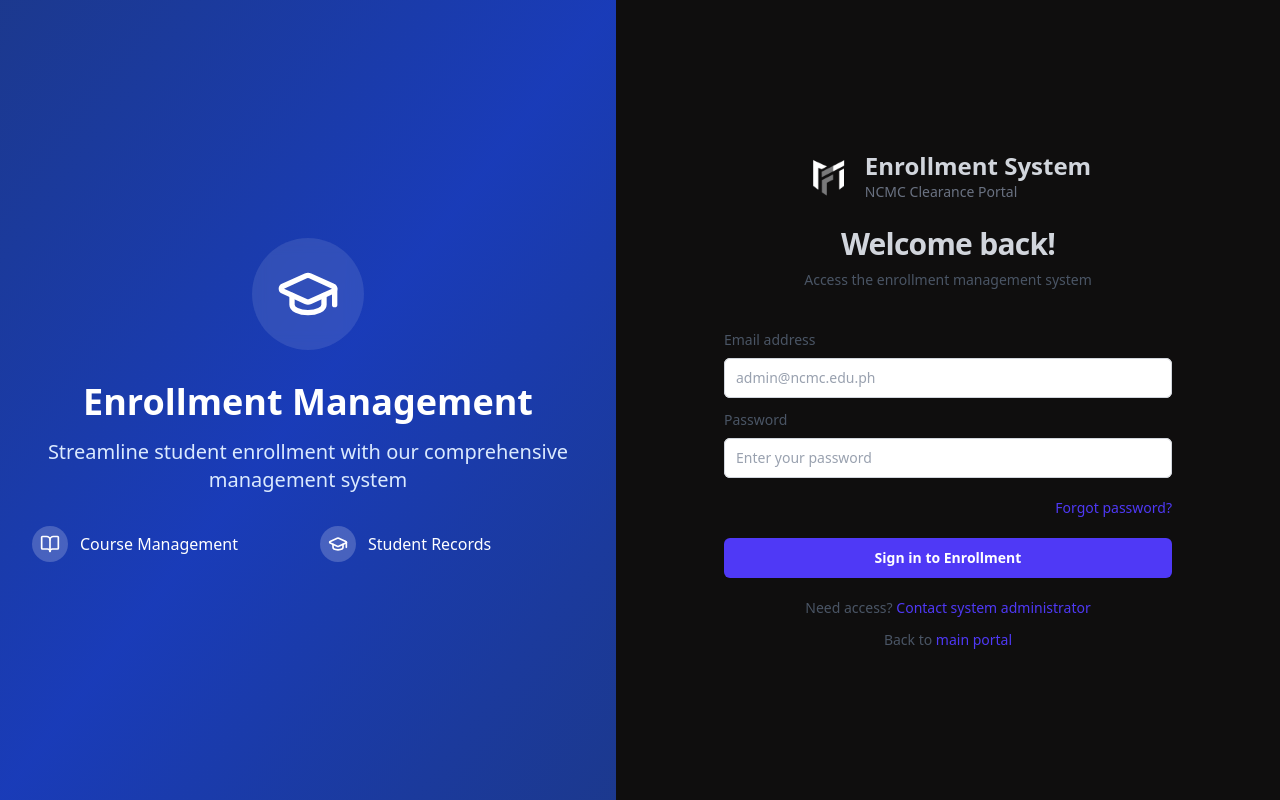
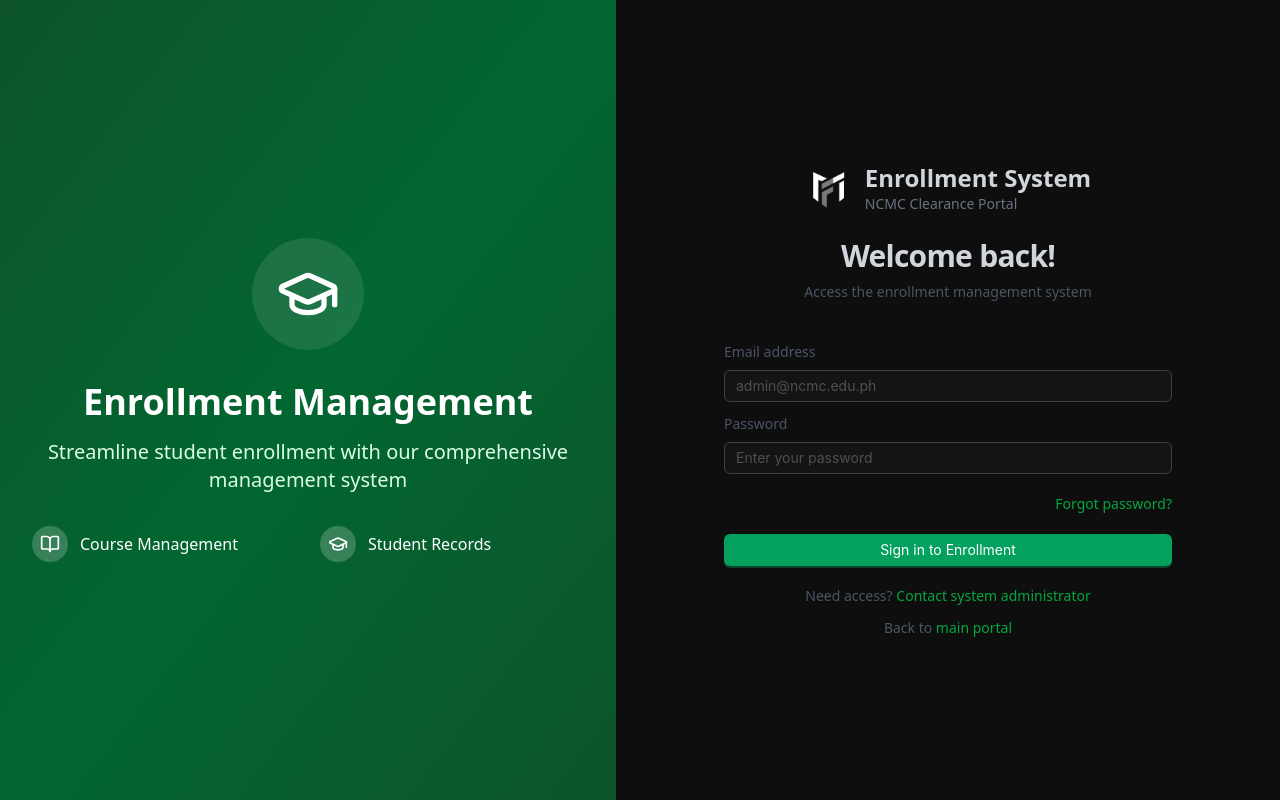
Before and after one commit to anthonyc-dev/Enrollment-management-system, a React (Vite) app: page /enrollmentLogin in a window 1280 px wide. Built offline with nearby package versions, Linux system fonts and the light colour scheme.

Commit message:
refactor: migrate auth components to use Ant Design and improve form handling

```diff
--- a/src/components/myUi/auth/AuthButton.tsx
+++ b/src/components/myUi/auth/AuthButton.tsx
@@ -1,3 +1,4 @@
+import { Button } from "antd";
 import React from "react";
 import { ClipLoader } from "react-spinners";
 
@@ -5,7 +6,7 @@ interface AuthButtonProps {
   isLoading?: boolean;
   label?: string;
   loadingLabel?: string;
-  type?: "button" | "submit" | "reset";
+  htmlType?: "button" | "submit" | "reset";
   className?: string;
 }
 
@@ -13,12 +14,13 @@ const AuthButton: React.FC<AuthButtonProps> = ({
   isLoading = false,
   label,
   loadingLabel,
-  type,
+  htmlType = "button",
   className = "",
 }) => {
   return (
-    <button
-      type={type}
+    <Button
+      type="primary"
+      htmlType={htmlType}
       className={`flex w-full justify-center rounded-md bg-indigo-600 px-3 py-2 text-sm/6 font-semibold text-white shadow-xs hover:bg-indigo-500 focus-visible:outline-2 focus-visible:outline-offset-2 focus-visible:outline-indigo-600 disabled:opacity-50 ${className}`}
       disabled={isLoading}
     >
@@ -30,7 +32,7 @@ const AuthButton: React.FC<AuthButtonProps> = ({
       ) : (
         label
       )}
-    </button>
+    </Button>
   );
 };
 
--- a/src/components/myUi/auth/FormInput.tsx
+++ b/src/components/myUi/auth/FormInput.tsx
@@ -1,28 +1,31 @@
-import React from "react";
-import { type FieldError } from "react-hook-form";
+import {
+  Controller,
+  type Control,
+  type FieldError,
+  type FieldValues,
+  type Path,
+} from "react-hook-form";
+import { Input } from "antd";
 
-interface FormInputProps {
-  id: string;
+interface FormInputProps<T extends FieldValues> {
+  id: Path<T>; // ensures id matches keys in your form schema
   type?: string;
   placeholder?: string;
   autoComplete?: string;
   error?: FieldError;
-  // eslint-disable-next-line @typescript-eslint/no-explicit-any
-  register: any;
+  control: Control<T>;
   label?: string;
-  className?: string;
 }
 
-const FormInput: React.FC<FormInputProps> = ({
+const FormInput = <T extends FieldValues>({
   id,
-  type,
+  type = "text",
   placeholder,
   autoComplete,
   error,
-  register,
+  control,
   label,
-  className,
-}) => {
+}: FormInputProps<T>) => {
   return (
     <div>
       {label && (
@@ -33,16 +36,21 @@ const FormInput: React.FC<FormInputProps> = ({
           {label}
         </label>
       )}
-      <input
-        id={id}
-        type={type}
-        placeholder={placeholder}
-        autoComplete={autoComplete}
-        {...register(id)}
-        className={`block w-full rounded-md bg-white px-3 py-2 text-base text-gray-900 outline-1 -outline-offset-1 outline-gray-300 placeholder:text-gray-400 focus:outline-2 focus:-outline-offset-2 focus:outline-indigo-600 sm:text-sm/6 ${
-          error ? "border border-red-500" : ""
-        } ${className}`}
+
+      <Controller
+        name={id}
+        control={control}
+        render={({ field }) => (
+          <Input
+            {...field}
+            id={id}
+            type={type}
+            placeholder={placeholder}
+            autoComplete={autoComplete}
+          />
+        )}
       />
+
       {error && <p className="text-xs text-red-600 mt-1">{error.message}</p>}
     </div>
   );
--- a/src/pages/enrollmentSide/EnrollmentLogin.tsx
+++ b/src/pages/enrollmentSide/EnrollmentLogin.tsx
@@ -10,6 +10,7 @@ import AuthButton from "../../components/myUi/auth/AuthButton";
 import StatusModal from "../../components/myUi/auth/StatusModal";
 import axiosInstance from "@/api/axios";
 import type { AxiosError } from "axios";
+import axios from "axios";
 
 export default function EnrollmentLogin() {
   const navigate = useNavigate();
@@ -21,13 +22,12 @@ export default function EnrollmentLogin() {
 
   // ✅ React Hook Form setup
   const {
-    register,
+    control,
     handleSubmit,
     formState: { errors },
   } = useForm<LoginData>({
     resolver: zodResolver(loginSchema),
     mode: "onTouched",
-    defaultValues: { email: "", password: "" },
   });
 
   // ✅ Login handler
@@ -55,28 +55,25 @@ export default function EnrollmentLogin() {
       // Optional: Save user info
       localStorage.setItem("user", JSON.stringify(userData.user || {}));
     } catch (err: unknown) {
-      // ✅ Type-safe error handling
-      if (typeof err === "object" && err !== null && "isAxiosError" in err) {
-        const axiosError = err as AxiosError<{ error?: string }>;
+      const axiosError = err as AxiosError<{ error?: string }>;
 
+      if (axios.isAxiosError(axiosError)) {
         if (axiosError.response) {
-          const { status } = axiosError.response;
+          const { status, data } = axiosError.response;
+
           if ([400, 401, 404].includes(status)) {
-            setError(
-              axiosError.response.data?.error ||
-                "Wrong credentials. Please try again."
-            );
+            setError(data?.error || "Wrong credentials. Please try again.");
           } else {
             setError("Server error. Please try again later.");
           }
         } else if (axiosError.request) {
           setError("Network error. Please check your connection.");
         } else {
-          setError("Unexpected error. Please try again.");
+          setError("Unexpected error occurred. Please try again.");
         }
       } else {
-        // Non-Axios errors (e.g., runtime)
-        setError("Unexpected error occurred. Please try again.");
+        // Non-Axios errors
+        setError("Something went wrong. Please try again.");
       }
     } finally {
       setIsLoading(false);
@@ -91,7 +88,7 @@ export default function EnrollmentLogin() {
   return (
     <div className="min-h-screen flex">
       {/* Left side: branding */}
-      <div className="hidden lg:flex flex-1 items-center justify-center bg-gradient-to-br from-blue-900 via-blue-800 to-blue-900">
+      <div className="hidden lg:flex flex-1 items-center justify-center bg-gradient-to-br from-green-900 via-green-800 to-green-900">
         <div className="text-center text-white p-8">
           <div className="flex justify-center mb-8">
             <div className="bg-white/10 backdrop-blur-sm rounded-full p-6">
@@ -99,7 +96,7 @@ export default function EnrollmentLogin() {
             </div>
           </div>
           <h1 className="text-4xl font-bold mb-4">Enrollment Management</h1>
-          <p className="text-xl text-blue-100 mb-8">
+          <p className="text-xl text-green-100 mb-8">
             Streamline student enrollment with our comprehensive management
             system
           </p>
@@ -163,9 +160,8 @@ export default function EnrollmentLogin() {
             <FormInput
               id="email"
               type="email"
-              autoComplete="email"
               placeholder="admin@ncmc.edu.ph"
-              register={register}
+              control={control}
               label="Email address"
               error={errors.email}
             />
@@ -173,15 +169,14 @@ export default function EnrollmentLogin() {
             <FormInput
               id="password"
               type="password"
-              autoComplete="current-password"
               placeholder="Enter your password"
-              register={register}
+              control={control}
               label="Password"
               error={errors.password}
             />
 
             <div className="text-sm my-5 flex justify-end">
-              <a href="#" className="text-indigo-600 hover:text-indigo-500">
+              <a href="#" className="text-green-600 hover:text-green-500">
                 Forgot password?
               </a>
             </div>
@@ -189,7 +184,7 @@ export default function EnrollmentLogin() {
             <AuthButton
               isLoading={isLoading}
               label="Sign in to Enrollment"
-              type="submit"
+              htmlType="submit"
             />
           </form>
 
@@ -198,7 +193,7 @@ export default function EnrollmentLogin() {
             <Link
               to="https://ncmcmaranding.com/contact-us"
               target="_blank"
-              className="text-indigo-600 hover:underline hover:text-indigo-500 transition"
+              className="text-green-600 hover:underline hover:text-green-500 transition"
             >
               Contact system administrator
             </Link>
@@ -208,7 +203,7 @@ export default function EnrollmentLogin() {
             Back to{" "}
             <Link
               to="/"
-              className="text-indigo-600 hover:underline hover:text-indigo-500 transition"
+              className="text-green-600 hover:underline hover:text-green-500 transition"
             >
               main portal
             </Link>
```
Also changed, not shown: vercel.json (added).
